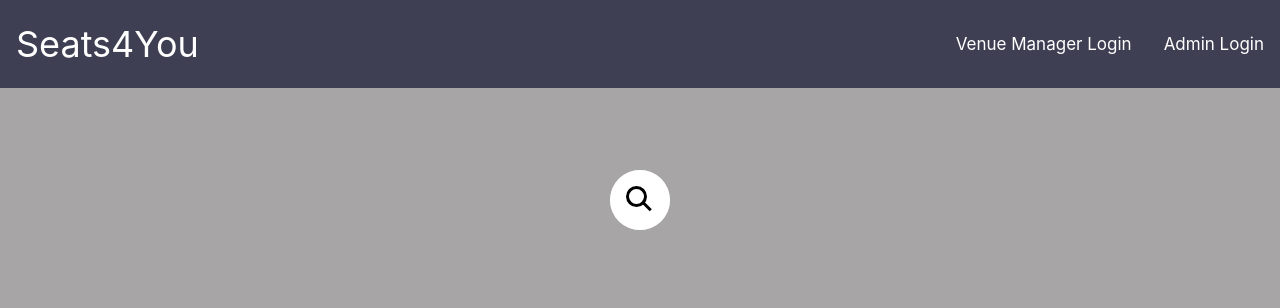
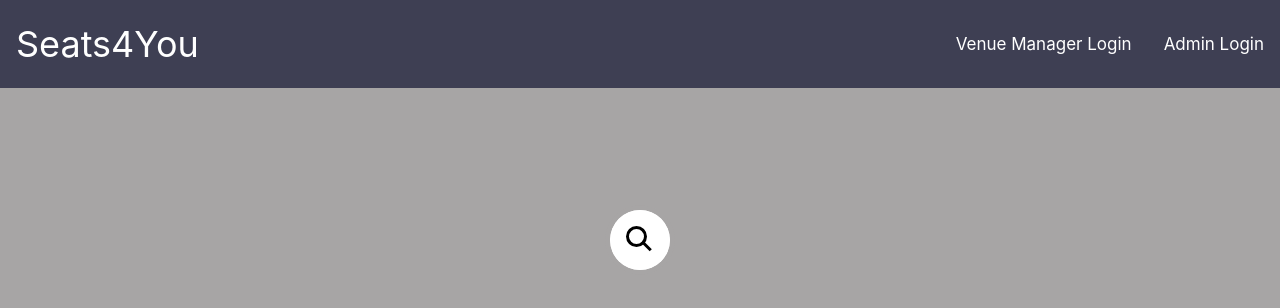
Before and after one commit to connorBMERBE/CS3733UlyseesB23, a React (Create React App) app in the folder seats4u/: page / in a window 1280 px wide. Shown: the top 308 px of the page. Built offline with nearby package versions, Linux system fonts and the light colour scheme.

Commit message:
Landing Page UI icon location fixed

```diff
--- a/seats4u/src/Pages/Landing.css
+++ b/seats4u/src/Pages/Landing.css
@@ -31,7 +31,7 @@ body {
 
 .searchBar {
     position: absolute;
-    top: 25%;
+    top: 240px;
     left: 50%;
     transform: translate(-50%, -50%);
     width: 60px;
```
